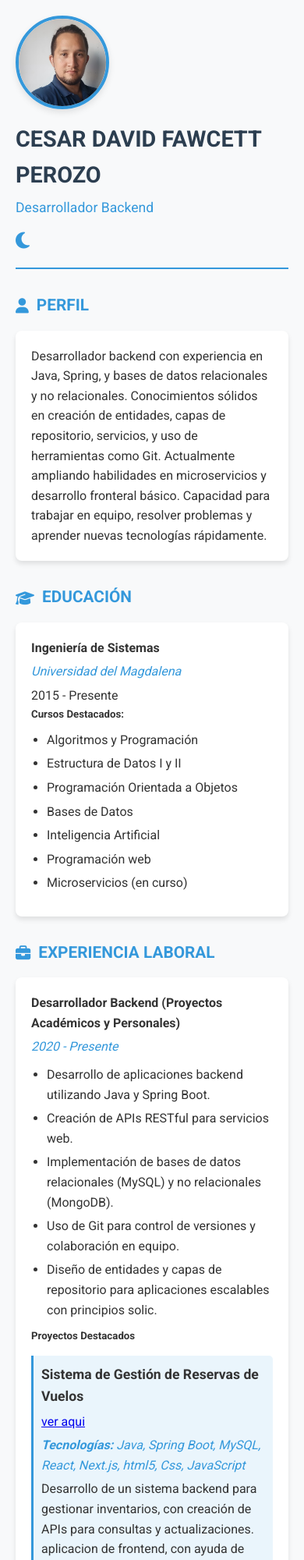
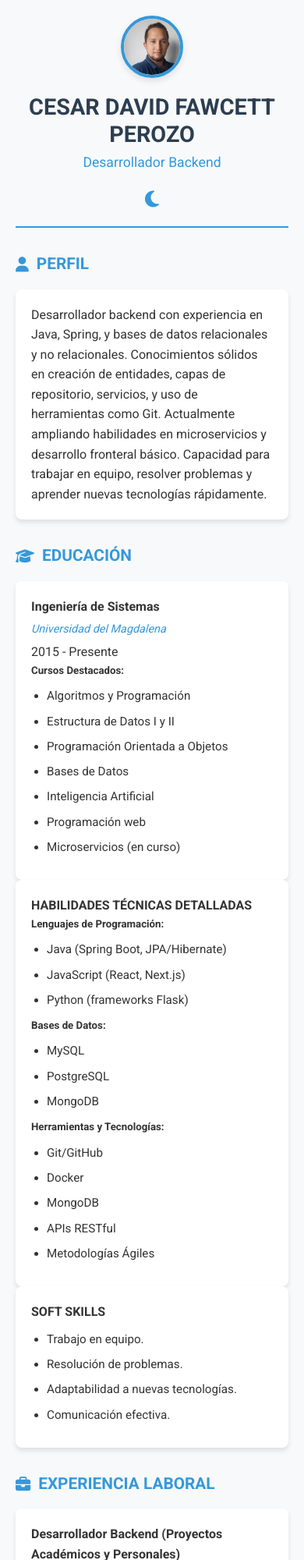
Before and after one commit to CesarFawcett/DesafioHtml3, a plain HTML site: page index.html in a window 390 px wide. Shown: the top 2000 px of the page at 78% size. Drawn offline with Linux system fonts and the light colour scheme.

Commit message:
actulizacion hoja de vida

```diff
--- a/css/styless.css
+++ b/css/styless.css
@@ -7,6 +7,8 @@
     --card-color: #ffffff;
     --shadow-color: rgba(0, 0, 0, 0.1);
     --border-color: #e0e0e0;
+    --section-gap: 30px;
+    --content-padding: 20px;
 }
 
 [data-theme="dark"] {
@@ -37,31 +39,35 @@ body {
 .container {
     max-width: 1200px;
     margin: 0 auto;
-    padding: 20px;
+    padding: var(--content-padding);
 }
 
+/* Header responsive */
 .header {
     display: flex;
+    flex-wrap: wrap;
     align-items: center;
     justify-content: space-between;
-    align-items: center;
-    margin-bottom: 30px;
-    padding-bottom: 20px;
+    gap: 20px;
+    margin-bottom: var(--section-gap);
+    padding-bottom: var(--content-padding);
     border-bottom: 2px solid var(--secondary-color);
 }
 
 .header-content {
-    flex-grow: 1;
+    flex: 1;
+    min-width: 250px;
 }
 
 .header-content h1 {
-    font-size: 2.2rem;
+    font-size: clamp(1.8rem, 4vw, 2.2rem);
     color: var(--primary-color);
     margin-bottom: 5px;
+    line-height: 1.2;
 }
 
 .header-content h2 {
-    font-size: 1.3rem;
+    font-size: clamp(1.1rem, 2.5vw, 1.3rem);
     font-weight: 400;
     color: var(--secondary-color);
 }
@@ -73,16 +79,18 @@ body {
     color: var(--secondary-color);
     cursor: pointer;
     transition: transform 0.3s ease;
+    align-self: flex-start;
 }
 
 .theme-toggle:hover {
     transform: scale(1.1);
 }
 
+/* Main content layout */
 .main-content {
     display: flex;
     flex-direction: column;
-    gap: 30px;
+    gap: var(--section-gap);
 }
 
 .section-header {
@@ -98,29 +106,35 @@ body {
 }
 
 .section-header h3 {
-    font-size: 1.5rem;
+    font-size: clamp(1.3rem, 2vw, 1.5rem);
 }
 
 .section-content {
+    height: auto;
     background-color: var(--card-color);
-    padding: 20px;
+    padding: var(--content-padding);
     border-radius: 8px;
     box-shadow: 0 4px 6px var(--shadow-color);
     transition: all 0.3s ease;
+    overflow: hidden;
 }
 
+/* Grid system for responsive columns */
 .two-columns {
     display: grid;
-    grid-template-columns: 1fr 1fr;
-    gap: 30px;
+    grid-template-columns: repeat(auto-fit, minmax(300px, 1fr));
+    gap: var(--section-gap);
+    align-items: start;
 }
 
+/* Education and experience sections */
 .education-section .institution,
 .experience-section .date,
 .project .tech {
     font-style: italic;
     color: var(--secondary-color);
     margin: 5px 0;
+    font-size: 0.9rem;
 }
 
 .course-list, .experience-list {
@@ -129,12 +143,13 @@ body {
 }
 
 .course-list li, .experience-list li {
-    margin-bottom: 5px;
+    margin-bottom: 8px;
+    font-size: 0.95rem;
 }
 
 .project {
     margin: 15px 0;
-    padding: 10px;
+    padding: 12px;
     border-left: 3px solid var(--secondary-color);
     background-color: rgba(52, 152, 219, 0.1);
     border-radius: 0 5px 5px 0;
@@ -145,23 +160,44 @@ body {
     margin-bottom: 5px;
 }
 
+.project .description {
+    margin: 8px 0;
+    font-size: 0.9rem;
+}
+
+.project a {
+    display: inline-block;
+    margin-top: 5px;
+    color: var(--secondary-color);
+    text-decoration: none;
+    font-size: 0.9rem;
+}
+
+.project a:hover {
+    text-decoration: underline;
+}
+
+/* Skills section */
 .skill {
     margin-bottom: 15px;
+    display: flex;
+    flex-wrap: wrap;
+    align-items: center;
+    gap: 10px;
 }
 
 .skill-name {
-    display: inline-block;
-    width: 100px;
+    min-width: 80px;
+    font-size: 0.95rem;
 }
 
 .skill-bar {
-    display: inline-block;
-    width: calc(100% - 110px);
+    flex: 1;
+    min-width: 150px;
     height: 10px;
     background-color: #e0e0e0;
     border-radius: 5px;
     overflow: hidden;
-    vertical-align: middle;
 }
 
 .skill-level {
@@ -171,28 +207,33 @@ body {
     transition: width 1s ease;
 }
 
+/* Contact section */
 .contact-item {
     display: flex;
     align-items: center;
     gap: 10px;
-    margin-bottom: 10px;
+    margin-bottom: 12px;
+    font-size: 0.95rem;
 }
 
 .contact-item i {
     width: 20px;
     color: var(--secondary-color);
+    text-align: center;
 }
 
 .contact-item a {
     color: var(--secondary-color);
     text-decoration: none;
     transition: color 0.3s ease;
+    word-break: break-all;
 }
 
 .contact-item a:hover {
     text-decoration: underline;
 }
 
+/* Hobbies section */
 .hobbies-grid {
     display: grid;
     grid-template-columns: repeat(auto-fill, minmax(200px, 1fr));
@@ -207,6 +248,7 @@ body {
     background-color: rgba(52, 152, 219, 0.1);
     border-radius: 5px;
     transition: transform 0.3s ease;
+    font-size: 0.95rem;
 }
 
 .hobby-item:hover {
@@ -218,48 +260,32 @@ body {
     font-size: 1.2rem;
 }
 
-@media (max-width: 768px) {
-    .two-columns {
-        grid-template-columns: 1fr;
-    }
-
-    .header {
-        flex-direction: column;
-        align-items: flex-start;
-        gap: 15px;
-    }
-
-    .header-content h1 {
-        font-size: 1.8rem;
-    }
-
-    .header-content h2 {
-        font-size: 1.1rem;
-    }
-
-    .section-header h3 {
-        font-size: 1.3rem;
-    }
-
-    .hobbies-grid {
-        grid-template-columns: 1fr 1fr;
-    }
+/* Profile photo */
+.profile-photo {
+    width: clamp(80px, 20vw, 120px);
+    height: clamp(80px, 20vw, 120px);
+    border-radius: 50%;
+    overflow: hidden;
+    border: 4px solid var(--secondary-color);
+    box-shadow: 0 4px 8px var(--shadow-color);
+    cursor: pointer;
+    transition: transform 0.3s ease;
+    position: relative;
+    z-index: 10;
+    flex-shrink: 0;
 }
 
-@media (max-width: 480px) {
-    .hobbies-grid {
-        grid-template-columns: 1fr;
-    }
-
-    .skill-name {
-        width: 80px;
-    }
-
-    .skill-bar {
-        width: calc(100% - 90px);
-    }
+.profile-photo:hover {
+    transform: scale(1.05);
 }
 
+.profile-photo img {
+    width: 100%;
+    height: 100%;
+    object-fit: cover;
+}
+
+/* Animations */
 @keyframes roll-left {
     0% { transform: rotate(0) translateX(0); }
     100% { transform: rotate(-360deg) translateX(-100px); }
@@ -278,26 +304,51 @@ body {
     animation: roll-right 1.5s cubic-bezier(0.25, 0.1, 0.25, 1) forwards;
 }
 
-.profile-photo {
-    width: 120px;
-    height: 120px;
-    border-radius: 50%;
-    overflow: hidden;
-    border: 4px solid var(--secondary-color);
-    box-shadow: 0 4px 8px var(--shadow-color);
-    margin-right: 20px;
-    cursor: pointer;
-    transition: transform 0.3s ease;
-    position: relative;
-    z-index: 10;
+/* Responsive adjustments */
+@media (max-width: 768px) {
+    .header {
+        flex-direction: row;
+        align-items: center;
+    }
+
+    .profile-photo {
+        margin-right: 0;
+    }
+
+    .hobbies-grid {
+        grid-template-columns: 1fr 1fr;
+    }
 }
 
-.profile-photo:hover {
-    transform: scale(2.05);
+@media (max-width: 480px) {
+    .header {
+        flex-direction: column;
+        text-align: center;
+        align-items: center;
+    }
+
+    .header-content {
+        text-align: center;
+    }
+
+    .profile-photo {
+        margin: 0 auto;
+    }
+
+    .theme-toggle {
+        align-self: center;
+    }
+
+    .hobbies-grid {
+        grid-template-columns: 1fr;
+    }
+
+    .skill {
+        flex-direction: column;
+        align-items: flex-start;
+    }
+
+    .skill-bar {
+        width: 100%;
+    }
 }
-
-.profile-photo img {
-    width: 100%;
-    height: 100%;
-    object-fit: cover;
-}
--- a/index.html
+++ b/index.html
@@ -56,6 +56,38 @@
                             <li>Inteligencia Artificial</li>
                             <li>Programación web</li>
                             <li>Microservicios (en curso)</li>
+                        </ul>
+                    </div>
+                    <div class="section-content">
+                        <h4>HABILIDADES TÉCNICAS DETALLADAS</h4>
+                        <h5>Lenguajes de Programación:</h5>
+                        <ul class="course-list">
+                            <li>Java (Spring Boot, JPA/Hibernate)</li>
+                            <li>JavaScript (React, Next.js)</li>
+                            <li>Python (frameworks Flask)</li>
+                        </ul>
+                        <h5>Bases de Datos:</h5>
+                        <ul class="course-list">
+                            <li>MySQL</li>
+                            <li>PostgreSQL</li>
+                            <li>MongoDB</li>
+                        </ul>
+                        <h5>Herramientas y Tecnologías:</h5>
+                        <ul class="course-list">
+                            <li>Git/GitHub</li>
+                            <li>Docker</li>
+                            <li>MongoDB</li>
+                            <li>APIs RESTful</li>
+                            <li>Metodologías Ágiles</li>
+                        </ul>
+                    </div>
+                    <div class="section-content">
+                        <h4>SOFT SKILLS</h4>
+                        <ul class="course-list">
+                            <li>Trabajo en equipo.</li>
+                            <li>Resolución de problemas.</li>
+                            <li>Adaptabilidad a nuevas tecnologías.</li>
+                            <li>Comunicación efectiva.</li>
                         </ul>
                     </div>
                 </section>
```
